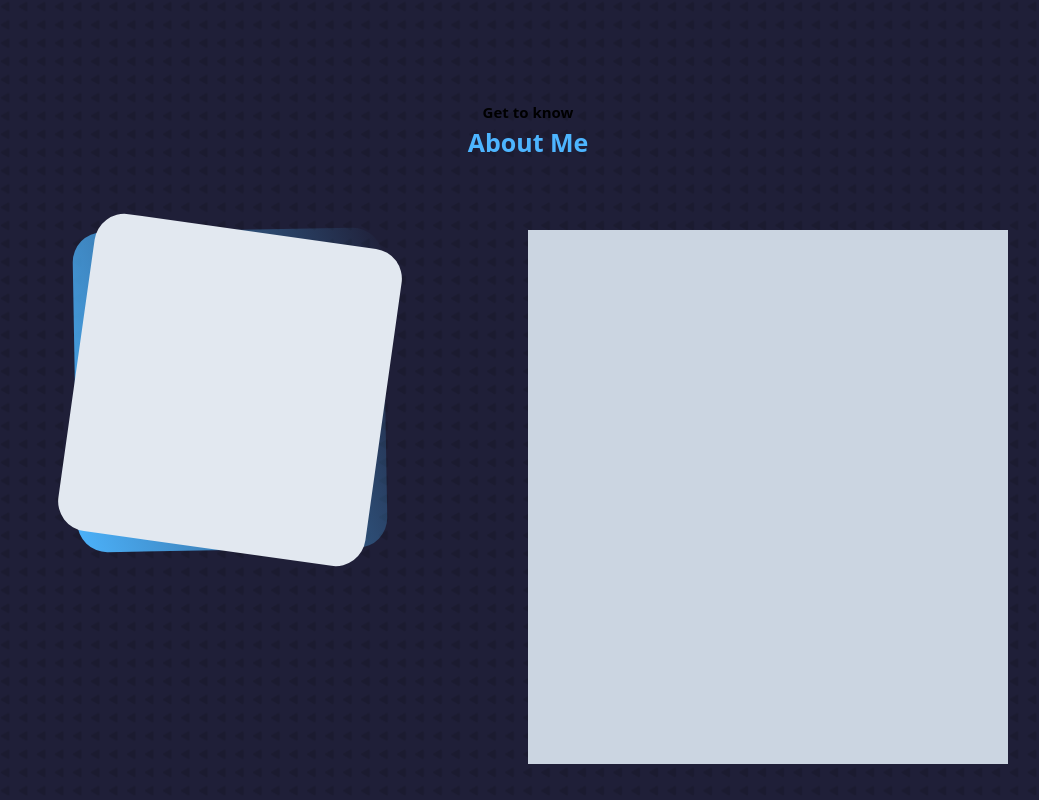
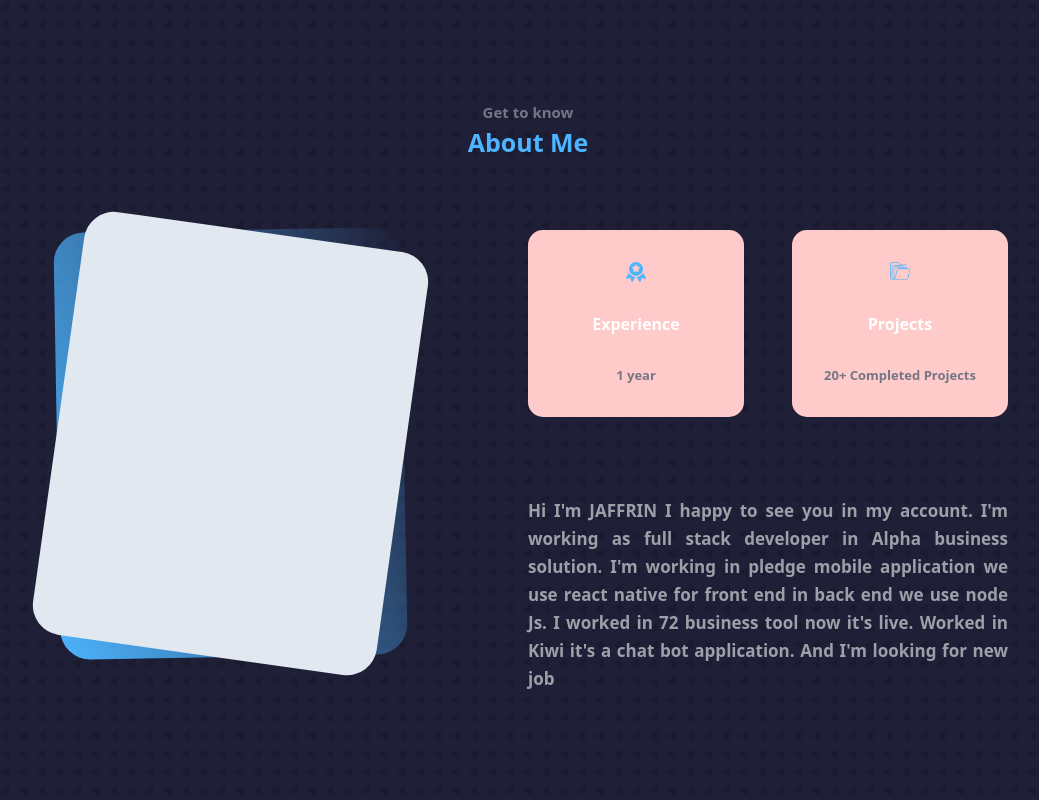
Before and after one commit to Jaffrinsampaul/portfolio, a React (Create React App) app: page / in a window 1280 px wide. Shown: the part 440-1240 px from the top of the page, without its empty margins (112-1151 px from the left). Built offline with nearby package versions, Linux system fonts and the light colour scheme.

Commit message:
rework in about screen

```diff
--- /dev/null
+++ b/src/Componets/AboutCard/AboutCard.tsx
@@ -0,0 +1,27 @@
+import React from "react";
+import CustomText from "../CustomText/CustomText";
+import { aboutCardType } from "../../Utills/dto";
+
+type Props = {
+  cardBehaviour: {
+    detail: aboutCardType,
+    style: string,
+    detailStyle: string
+  }
+}
+
+const AboutCard = ({ cardBehaviour }: Props) => {
+  return (
+    <>
+      <div className={cardBehaviour.style}>
+        <img src={cardBehaviour.detail.img} alt="about" height={20} width={20}/>
+        <CustomText text={cardBehaviour.detail.title} />
+        <CustomText text={cardBehaviour.detail.subTitle}
+          style={cardBehaviour.detailStyle}
+        />
+      </div>
+    </>
+  )
+}
+
+export default AboutCard
--- a/src/Componets/CustomCard/CustomCard.tsx
+++ /dev/null
@@ -1,45 +0,0 @@
-import React from "react";
-import CustomText from "../CustomText/CustomText";
-
-type Props = {
-  cardBehaviour: {
-    title?: {
-      text: string,
-      style: string,
-      divStyle?: string
-    },
-    content: {
-      data: any,
-      style: any
-    }
-    style: string
-  }
-}
-
-const CustomCard = ({ cardBehaviour }: Props) => {
-  return (
-    <>
-      <div className={cardBehaviour.style}>
-        <div className={cardBehaviour.title?.divStyle}>
-          {
-            cardBehaviour.title && <CustomText text={cardBehaviour.title.text}
-              style={cardBehaviour.title.style} />
-          }
-        </div>
-        <div>
-          {
-            cardBehaviour.content.data.map((obj:any)=>{
-              return(
-                <>
-                <div className={cardBehaviour.content.style}></div>
-                </>
-              )
-            })
-          }
-        </div>
-      </div>
-    </>
-  )
-}
-
-export default CustomCard;
--- a/src/Container/About/About.tsx
+++ b/src/Container/About/About.tsx
@@ -1,25 +1,44 @@
 import React from "react";
 import CustomText from "../../Componets/CustomText/CustomText";
 import { Colors } from "../../Utills/Colors";
+import { about, aboutCard } from "../../Utills/MockData";
+import { aboutCardType } from "../../Utills/dto";
+import AboutCard from "../../Componets/AboutCard/AboutCard";
 
 const About = () => {
   return (
     <>
       <div className="h-[95%] w-full flex flex-col justify-between">
         <div className="w-full h-[15%]  flex flex-col justify-center items-center">
-          <CustomText text="Get to know" style={`text-[${Colors.LightGrey}] text-[15px] font-bold`}/>
-          <CustomText text="About Me" style={`text-[${Colors.LightBlue}] text-[25px] font-bold`}/>
+          <CustomText text="Get to know" style={`text-[${Colors.LightGrey}] text-[15px] font-bold`} />
+          <CustomText text="About Me" style={`text-[${Colors.LightBlue}] text-[25px] font-bold`} />
         </div>
         <div className="flex w-full h-[78%] justify-between items-start">
           <div className="flex w-[38%] h-full justify-center">
-            <div className=" h-[60%] profile w-[85%] rounded-[30px] rotate-[-1deg]">
+            <div className=" h-[80%] profile w-[95%] rounded-[30px] rotate-[-1deg]">
               <div className="h-[100%] bg-slate-200 w-[100%] rounded-[30px] transition ease-in-out delay-150 duration-300 hover:rotate-2 rotate-[9deg]"></div>
             </div>
 
           </div>
-          <div className="w-[50%] h-full bg-slate-300 ">
-            <div className="flex">
-              {/* <Custom */}
+          <div className="w-[50%] h-full flex flex-col justify-between">
+            <div className="flex justify-between h-[35%] items-center">
+              {
+                aboutCard.map((obj: aboutCardType) => {
+                  return (
+                    <>
+                      <AboutCard cardBehaviour={{
+                        detail: obj, detailStyle: "text-[#767685] font-semibold text-[13px]",
+                        style: `w-[45%] h-[100%] bg-red-200 flex flex-col
+                          justify-evenly items-center rounded-[15px]
+                          bg-[#2C2C6C] text-white font-semibold text-[16px] hover:bg-transparent transition ease-in-out delay-150 duration-300 border border-transparent hover:border-[#4db5ff]`
+                      }} />
+                    </>
+                  )
+                })
+              }
+            </div>
+            <div className="h-[50%] text-justify text-[#9F9FA9] text-[17px] font-semibold leading-7">
+              <CustomText text={about}/>
             </div>
           </div>
         </div>
--- a/src/Utills/Image.ts
+++ b/src/Utills/Image.ts
@@ -5,11 +5,14 @@ import RightTriangles from "../Assets/Icons/png/right-arrow-black-triangles.png"
 import LinkedIn from "../Assets/Icons/png/linkedin.png";
 import GitHub from "../Assets/Icons/png/github.png";
 import Twitter from "../Assets/Icons/png/twitter.png";
+import Ribbon from "../Assets/Icons/png/ribbon.png";
+import Folder from "../Assets/Icons/png/folder.png";
 
 // Profie
 import Crub from "../Assets/main_page_bg_rspack.png";
 
 export const Image = {
   RightTriangle, RightTriangles,
-  LinkedIn, GitHub, Twitter, Crub
+  LinkedIn, GitHub, Twitter, Crub,
+  Ribbon, Folder
 };
--- /dev/null
+++ b/src/Utills/MockData.ts
@@ -0,0 +1,12 @@
+import { Image } from "./Image";
+
+export const aboutCard = [
+  { img: Image.Ribbon, title: "Experience", subTitle: "1 year" },
+  { img: Image.Folder, title: "Projects", subTitle: "20+ Completed Projects" }
+];
+
+export const about = `Hi I'm JAFFRIN I happy to see you in my account.
+I'm working as full stack developer in Alpha business solution. I'm working
+in pledge mobile application we use react native for front end in back end we
+use node Js. I worked in 72 business tool now it's live. Worked in Kiwi it's a
+chat bot application. And I'm looking for new job`
--- /dev/null
+++ b/src/Utills/dto.ts
@@ -0,0 +1,5 @@
+export type aboutCardType ={
+  img: any,
+  title: string,
+  subTitle: string
+}
```
Also changed, not shown: src/Assets/Icons/png/folder.png (added), src/Assets/Icons/png/ribbon.png (added).
